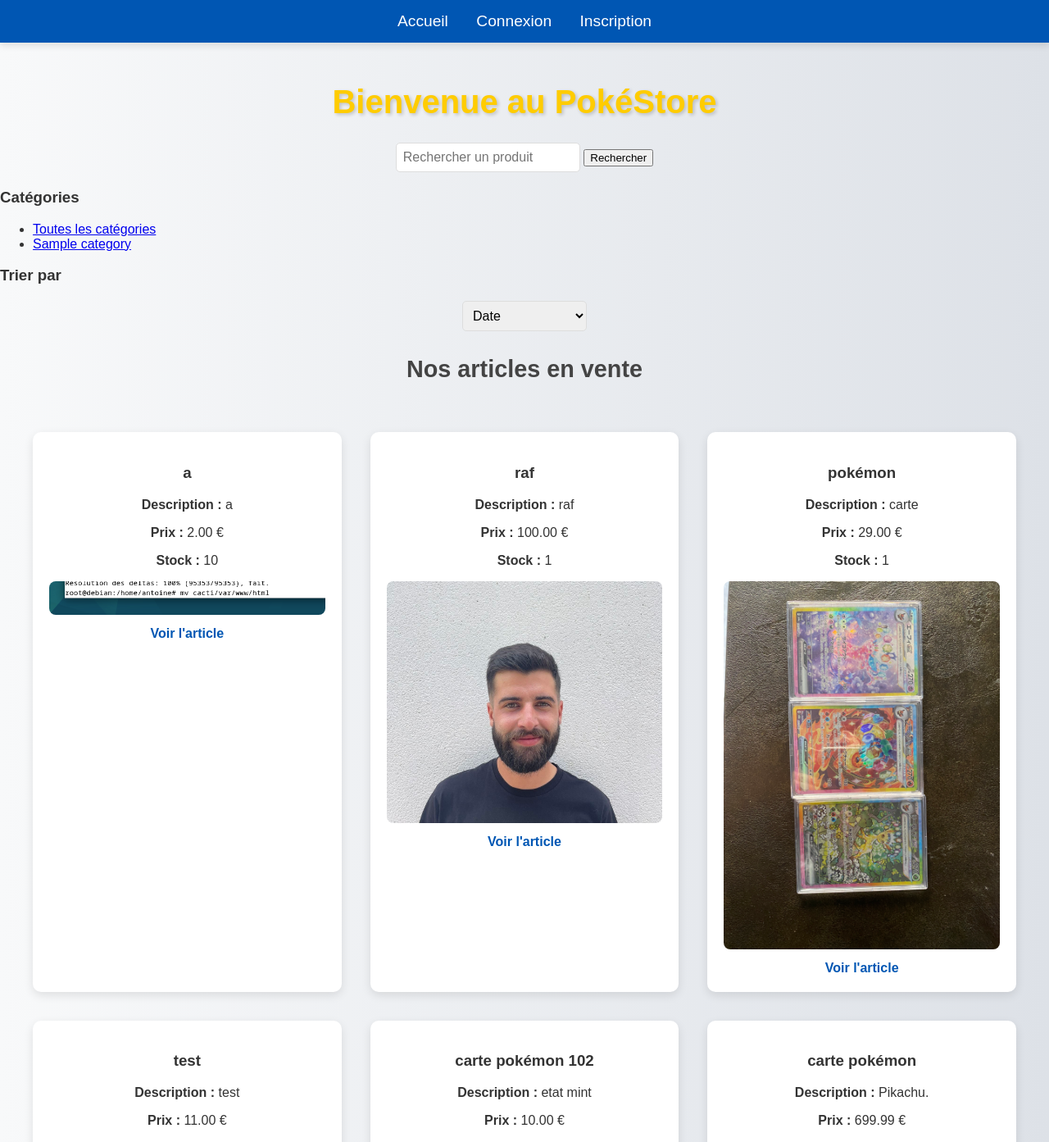
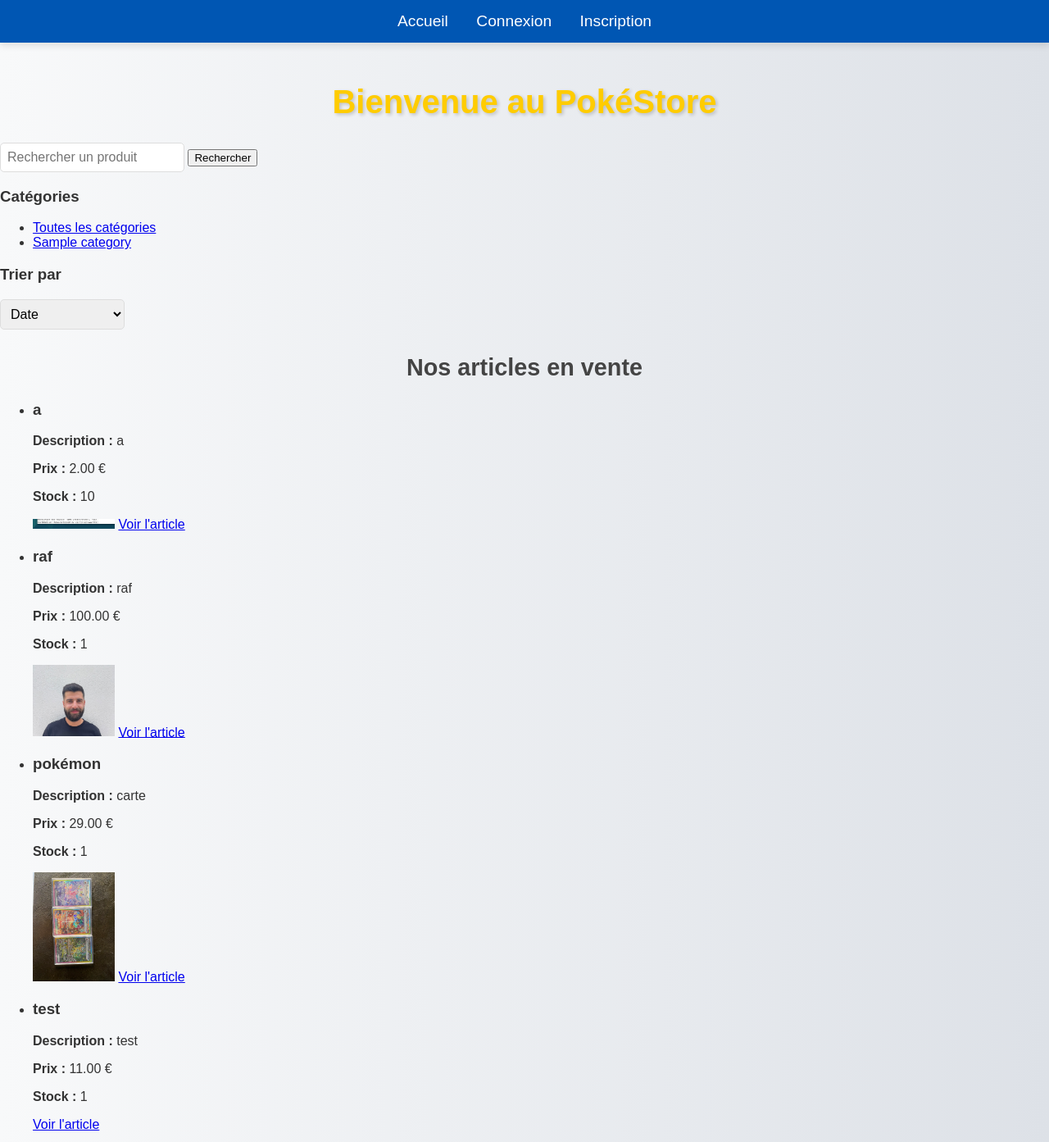
Before and after one commit to Haretou/Ymmersion-INFO-S4-Groupe4, a PHP site: page /php_exam/ in a window 1280 px wide. Shown: the top 1393 px of the page at 82% size. Run offline with PHP 8.4, Linux system fonts and the light colour scheme; data comes from the database, SQL or seed files in the repository; tables that the repository leaves empty or names only in its code hold one stand-in row (values such as "Sample post").

Commit message:
Update index.php

```diff
--- a/public/index.php
+++ b/public/index.php
@@ -40,7 +40,7 @@ if ($category_filter) {
     $params['category'] = $category_filter;
 }
 
-$query .= " ORDER BY created_at DESC";  // Tri par date
+$query .= " ORDER BY created_at DESC";  // Tri par date par défaut
 if (isset($_GET['sort'])) {
     switch ($_GET['sort']) {
         case 'price_asc':
@@ -67,6 +67,7 @@ $articles = $stmt->fetchAll(PDO::FETCH_ASSOC);
 </head>
 <body>
 
+
     <nav class="nav-container">
         <ul>
             <li><a href="index.php">Accueil</a></li>
@@ -75,11 +76,13 @@ $articles = $stmt->fetchAll(PDO::FETCH_ASSOC);
                 <li><a href="cart.php">🛒 Voir le panier</a></li>
                 <li><a href="logout.php">Déconnexion</a></li>
 
+                <!-- Lien vers le panneau admin uniquement pour l'administrateur -->
                 <?php if ($is_admin): ?>
                     <li><a href="../product/admin.php">Panneau Admin</a></li>
-                    <li><a href="../product/create.php">Modifier un article</a></li>
+                    <li><a href="../product/create.php">Modifier un article</a></li>  <!-- Lien de modification d'article -->
                 <?php endif; ?>
 
+                <!-- Lien vers les favoris -->
                 <li><a href="favorites.php">❤️ Voir mes favoris</a></li>
             <?php else: ?>
                 <li><a href="login.php">Connexion</a></li>
@@ -90,21 +93,26 @@ $articles = $stmt->fetchAll(PDO::FETCH_ASSOC);
 
     <h1>Bienvenue au PokéStore</h1>
 
-    <form action="index.php" method="GET" class="search-form">
+    <!-- Barre de recherche -->
+    <form action="index.php" method="GET">
         <input type="text" name="search" placeholder="Rechercher un produit" value="<?php echo htmlspecialchars($search_query); ?>">
         <button type="submit">Rechercher</button>
     </form>
 
+    <!-- Filtre par catégorie -->
     <h3>Catégories</h3>
-    <ul class="categories">
+    <ul>
         <li><a href="index.php">Toutes les catégories</a></li>
         <?php foreach ($categories as $category): ?>
             <li><a href="index.php?category=<?php echo $category['id']; ?>"><?php echo htmlspecialchars($category['name']); ?></a></li>
         <?php endforeach; ?>
     </ul>
 
+    <!-- Tri des articles -->
     <h3>Trier par</h3>
-    <form action="index.php" method="GET" class="sort-form">
+    <form action="index.php" method="GET">
+        <input type="hidden" name="search" value="<?php echo htmlspecialchars($search_query); ?>">
+        <input type="hidden" name="category" value="<?php echo htmlspecialchars($category_filter); ?>">
         <select name="sort" onchange="this.form.submit()">
             <option value="created_at" <?php if (!isset($_GET['sort'])) echo 'selected'; ?>>Date</option>
             <option value="price_asc" <?php if (isset($_GET['sort']) && $_GET['sort'] == 'price_asc') echo 'selected'; ?>>Prix croissant</option>
@@ -113,26 +121,29 @@ $articles = $stmt->fetchAll(PDO::FETCH_ASSOC);
     </form>
 
     <h2>Nos articles en vente</h2>
-    <div class="articles-container">
     <?php if (count($articles) > 0): ?>
+        <ul>
             <?php foreach ($articles as $article): ?>
-                <div class="article-card">
+                <li>
                     <h3><?php echo htmlspecialchars($article['title']); ?></h3>
                     <p><strong>Description :</strong> <?php echo nl2br(htmlspecialchars($article['description'])); ?></p>
                     <p><strong>Prix :</strong> <?php echo htmlspecialchars($article['price']); ?> €</p>
                     <p><strong>Stock :</strong> <?php echo htmlspecialchars($article['stock']); ?></p>
 
+                        <!-- Affichage de l'image de l'article -->
                         <?php if (!empty($article['image'])): ?>
-                        <img src="../uploads/<?php echo htmlspecialchars($article['image']); ?>" alt="Image de l'article">
+                            <img src="../uploads/<?php echo htmlspecialchars($article['image']); ?>" alt="Image de l'article" width="100">
                         <?php endif; ?>
 
+                        <!-- Lien vers la page du produit -->
                         <a href="../product/product.php?id=<?php echo $article['id']; ?>">Voir l'article</a>
-                </div>
+
+                </li>
             <?php endforeach; ?>
+        </ul>
     <?php else: ?>
         <p>Aucun article disponible.</p>
     <?php endif; ?>
-    </div>
 
 </body>
 </html>
```
Lines whose indentation alone changed are shown as unchanged.
